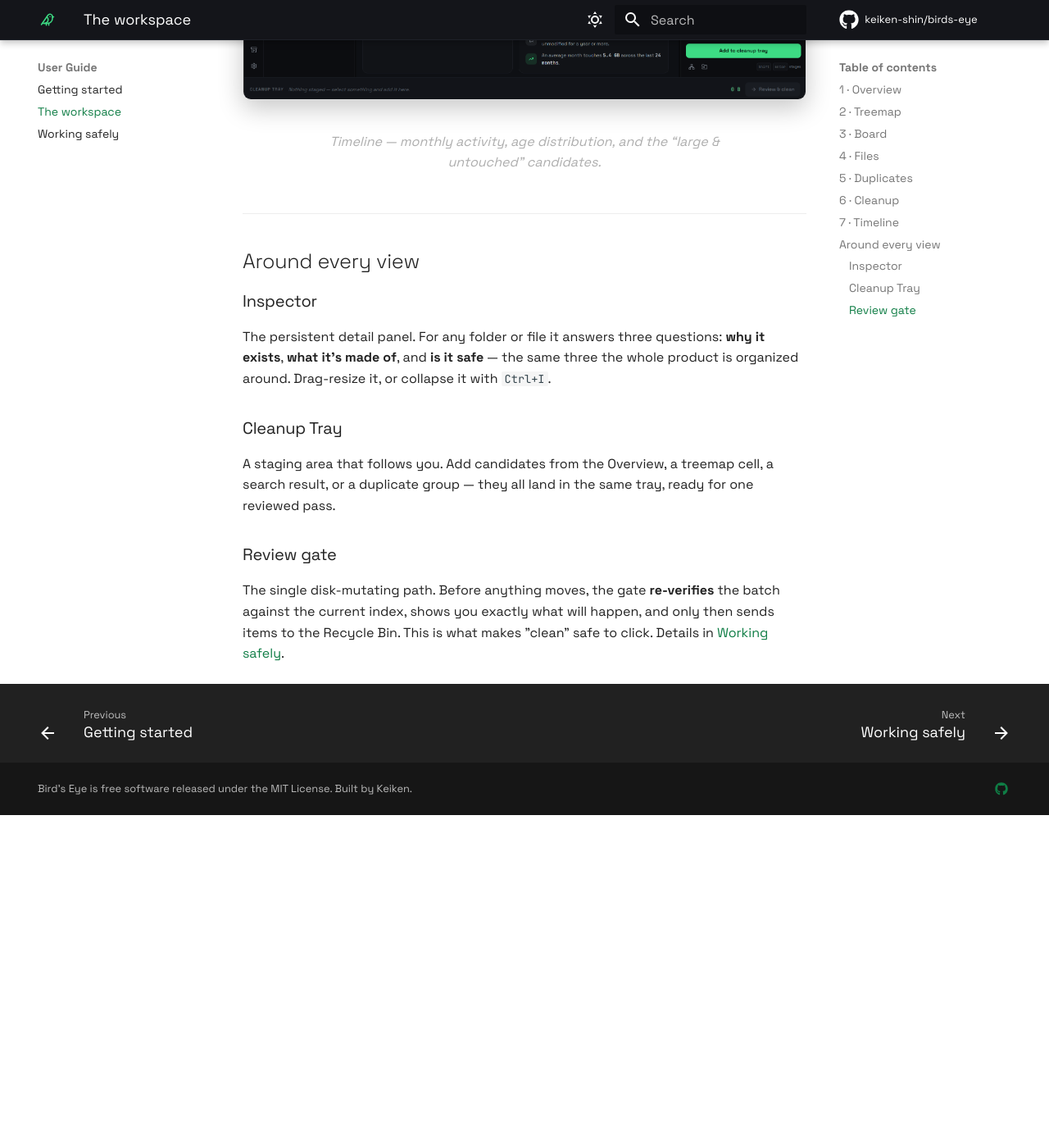
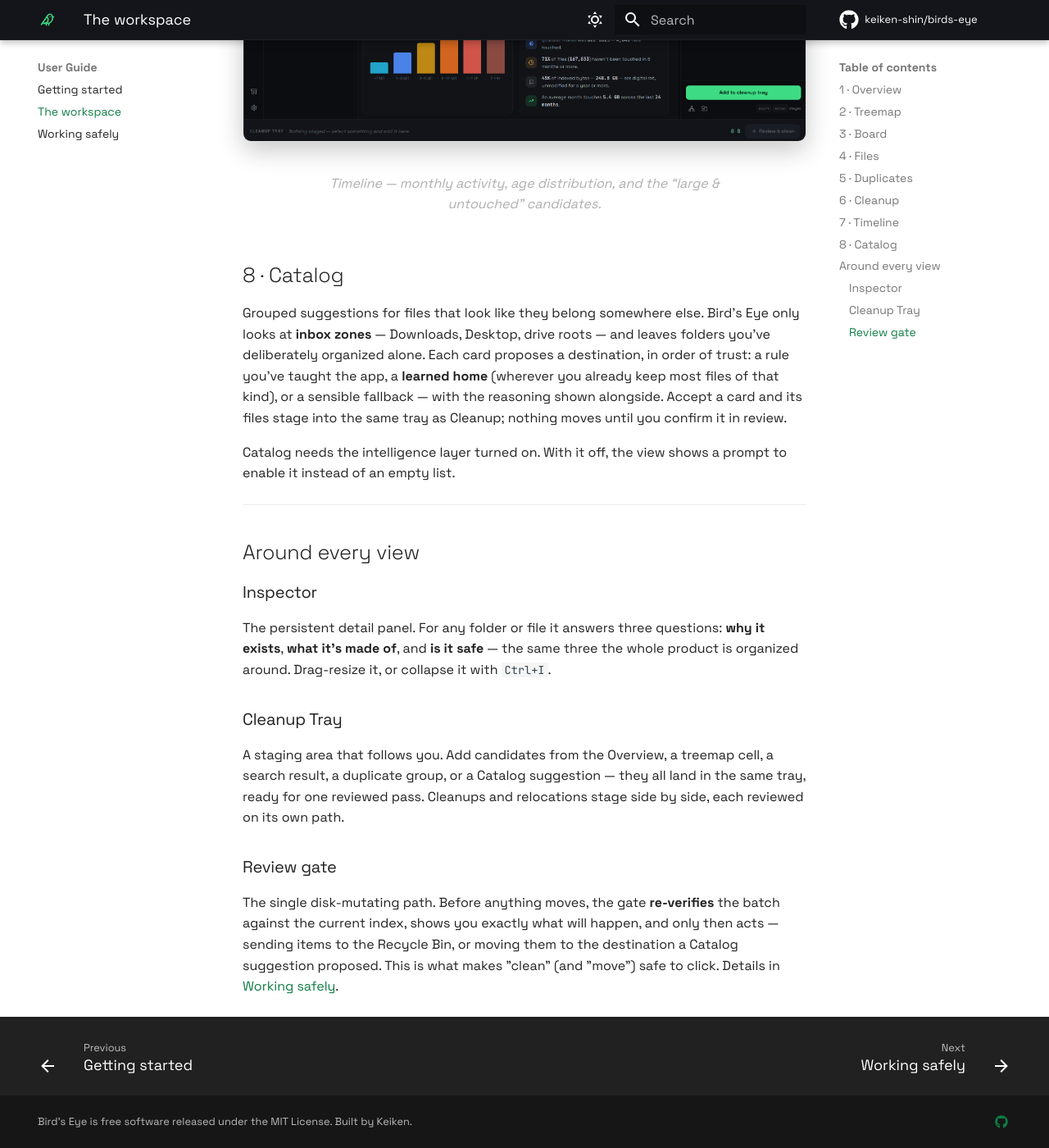
Before and after one commit to keiken-shin/birds-eye, an MkDocs documentation site: the page built from docs/guide/the-workspace.md, in a window 1280 px wide and 1400 px high, scrolled down 5554 px. Shown: the whole window at 82% size. Built offline with MkDocs 1.6.1 and Material for MkDocs 9.7.7, drawn with Linux system fonts in a browser that asks for light colours; comment, search, counter and statistics services are not loaded; before the commit the page ends 6548 px from its top, so only the background shows below that; some of the changed text lies outside the part shown.

Commit message:
docs(catalog): document the Catalog view

```diff
--- a/docs/guide/the-workspace.md
+++ b/docs/guide/the-workspace.md
@@ -1,16 +1,16 @@
 # The workspace
 
 Bird's Eye is **one persistent workspace**, not a stack of pages. A single index sits
-underneath, and the top-bar switcher flips between seven views of it. Three things travel
+underneath, and the top-bar switcher flips between eight views of it. Three things travel
 with you across every view:
 
 - **The Inspector** — select anything and it explains *why it exists*, its composition,
   and its safety verdict.
 - **The Cleanup Tray** — collects candidates from anywhere you find them.
 - **The Review gate** — the one and only path to disk mutation. Tray → Review → Recycle
-  Bin. Nothing skips it.
+  Bin, or a relocation's destination. Nothing skips it.
 
-Switch views with the top-bar segments or number keys **1–7**. `Ctrl+I` toggles the
+Switch views with the top-bar segments or number keys **1–8**. `Ctrl+I` toggles the
 Inspector.
 
 ## 1 · Overview
@@ -57,7 +57,9 @@ and use the minimap and fit-to-view to navigate a large board.
 Ranked search over the whole index: category chips, size bars, sort by size or date, and
 staleness tags. Curated **saved views** — *“Large & regenerable,” “Finished & untouched”*
 — turn common questions into one click, and a large-files preset gets you to the heavy
-hitters immediately.
+hitters immediately. Select several rows to move them together, and if the files you moved
+share a name pattern, Bird's Eye offers to save the move as a rule so the same match is
+handled automatically next time.
 
 <figure markdown="span">
   ![Files — ranked search with category chips, size bars, staleness tags, and saved views](../assets/screenshots/files.png){ .be-shot }
@@ -97,6 +99,18 @@ candidates that are usually the easiest, safest wins.
   <figcaption>Timeline — monthly activity, age distribution, and the “large & untouched” candidates.</figcaption>
 </figure>
 
+## 8 · Catalog
+
+Grouped suggestions for files that look like they belong somewhere else. Bird's Eye only
+looks at **inbox zones** — Downloads, Desktop, drive roots — and leaves folders you've
+deliberately organized alone. Each card proposes a destination, in order of trust: a rule
+you've taught the app, a **learned home** (wherever you already keep most files of that
+kind), or a sensible fallback — with the reasoning shown alongside. Accept a card and its
+files stage into the same tray as Cleanup; nothing moves until you confirm it in review.
+
+Catalog needs the intelligence layer turned on. With it off, the view shows a prompt to
+enable it instead of an empty list.
+
 ---
 
 ## Around every view
@@ -110,12 +124,14 @@ organized around. Drag-resize it, or collapse it with `Ctrl+I`.
 ### Cleanup Tray
 
 A staging area that follows you. Add candidates from the Overview, a treemap cell, a
-search result, or a duplicate group — they all land in the same tray, ready for one
-reviewed pass.
+search result, a duplicate group, or a Catalog suggestion — they all land in the same
+tray, ready for one reviewed pass. Cleanups and relocations stage side by side, each
+reviewed on its own path.
 
 ### Review gate
 
 The single disk-mutating path. Before anything moves, the gate **re-verifies** the batch
-against the current index, shows you exactly what will happen, and only then sends items
-to the Recycle Bin. This is what makes "clean" safe to click. Details in
+against the current index, shows you exactly what will happen, and only then acts — sending
+items to the Recycle Bin, or moving them to the destination a Catalog suggestion proposed.
+This is what makes "clean" (and "move") safe to click. Details in
 [Working safely](working-safely.md).
```
Also changed, not shown: README.md (+4 -1 lines), docs/develop/architecture.md (+2 -1 lines), docs/develop/releasing.md (+1 -1 lines), docs/guide/getting-started.md (+10 -7 lines), docs/guide/working-safely.md (+12 -8 lines), docs/index.md (+12 -3 lines), scripts/record-demo.md (+2 -1 lines).
